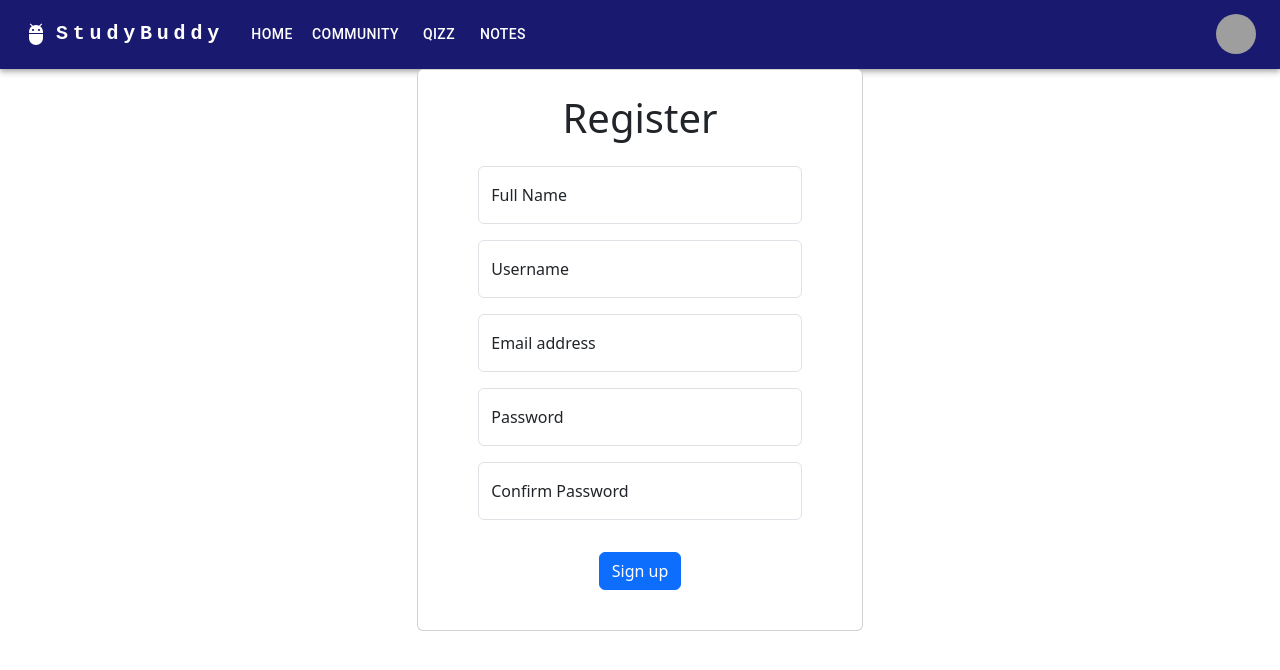
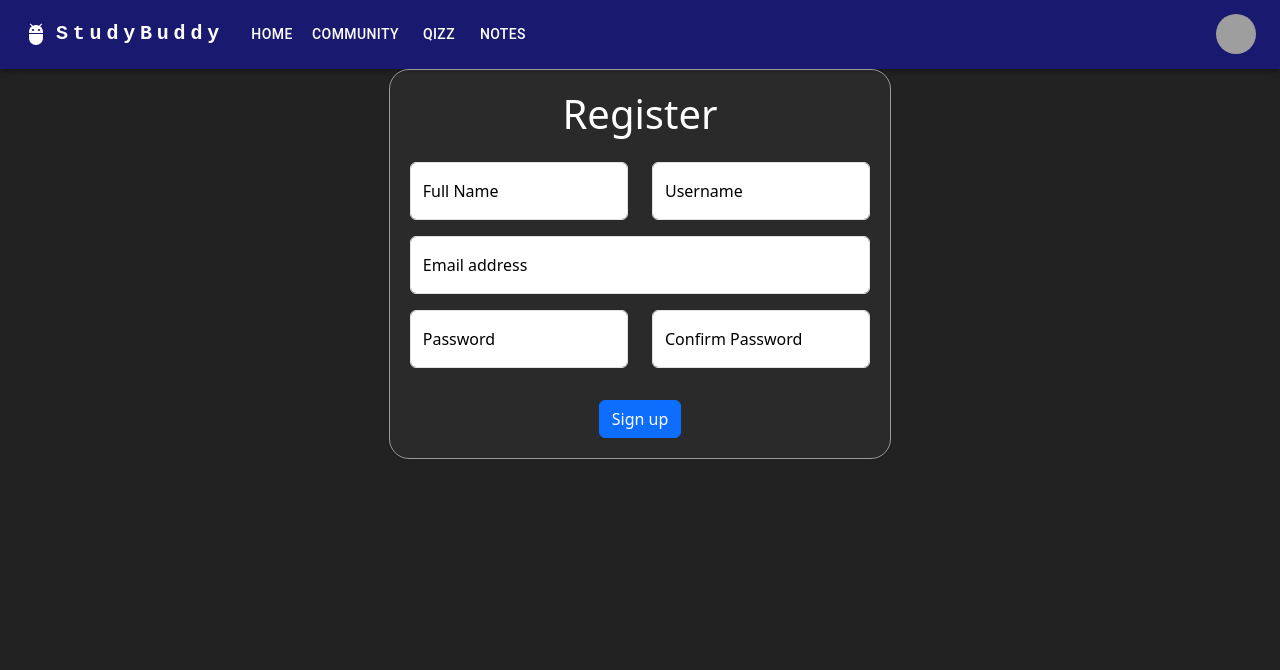
Before and after one commit to Shloka05/studybuddy, a React (Vite) app in the folder studyy/: page /register in a window 1280 px wide. Shown: the top 670 px of the page. Built offline with nearby package versions, Linux system fonts and the light colour scheme; grey boxes are pictures that could not be loaded.

Commit message:
register valid

```diff
--- a/studyy/src/App.jsx
+++ b/studyy/src/App.jsx
@@ -6,7 +6,7 @@ import Register from './pages/Register';
 
 function App() {
   return (
-    <>
+    <div style={{ backgroundColor: '#222', minHeight: '100vh' }}>
       <Navbar />
       <Router>
         <Routes>
@@ -14,7 +14,7 @@ function App() {
           <Route path="/register" element={<Register />} />
         </Routes>
       </Router>
-    </>
+    </div>
   );
 }
 
--- a/studyy/src/pages/Register.jsx
+++ b/studyy/src/pages/Register.jsx
@@ -1,39 +1,157 @@
+import { useState } from 'react';
 import FloatingLabel from 'react-bootstrap/FloatingLabel';
 import Form from 'react-bootstrap/Form';
-import { Button, Container, Row, Col, Table, Card } from 'react-bootstrap';
+import { Button, Container, Col, Row, Card } from 'react-bootstrap';
 
-const Register = () =>  {
+const Register = () => {
+  const [formData, setFormData] = useState({
+    name: '',
+    username: '',
+    email: '',
+    password: '',
+    confirmPassword: ''
+  });
+
+  const [errors, setErrors] = useState({});
+
+  const handleChange = (e) => {
+    const { id, value } = e.target;
+    setFormData({ ...formData, [id]: value });
+  };
+
+  const validate = () => {
+    let valid = true;
+    const newErrors = {};
+
+    if (!formData.name.trim()) {
+      newErrors.name = 'Full Name is required.';
+      valid = false;
+    }
+
+    if (!formData.username.trim()) {
+      newErrors.username = 'Username is required.';
+      valid = false;
+    }
+
+    const emailRegex = /^[^\s@]+@[^\s@]+\.[^\s@]+$/;
+    if (!formData.email.trim()) {
+      newErrors.email = 'Email is required.';
+      valid = false;
+    } else if (!emailRegex.test(formData.email)) {
+      newErrors.email = 'Invalid email address.';
+      valid = false;
+    }
+
+    if (!formData.password) {
+      newErrors.password = 'Password is required.';
+      valid = false;
+    } else if (formData.password.length < 6) {
+      newErrors.password = 'Password must be at least 6 characters long.';
+      valid = false;
+    }
+
+    if (!formData.confirmPassword) {
+      newErrors.confirmPassword = 'Please confirm your password.';
+      valid = false;
+    } else if (formData.password !== formData.confirmPassword) {
+      newErrors.confirmPassword = 'Passwords do not match.';
+      valid = false;
+    }
+
+    setErrors(newErrors);
+    return valid;
+  };
+
+  const handleSubmit = (e) => {
+    e.preventDefault();
+    if (validate()) {
+      console.log('Form submitted successfully:', formData);
+    }
+  };
+
   return (
-    <>
-    <Container>
-        <Card className='mx-auto my-8' style={{ width: '40%' }}>
-            <h1 className='text-center mt-4'>Register</h1>
-            <Col md={4} className='m-auto' style={{ width: '80%' }}>
-                <FloatingLabel controlId="name" label="Full Name" className="m-3">
-                    <Form.Control type="input" placeholder="First and Last Name" />
+    <Container fluid className="m-20">
+      <Card className="mx-auto shadow-sm" style={{ width: '40%', padding: '20px', backgroundColor: '#cccccc0c', color: '#fff',
+        borderRadius: '20px', border: '1px solid #999'
+       }}>
+        <h1 className="text-center mb-4">Register</h1>
+        <Col md={12} className="m-auto" style={{ color: '#000' }}>
+          <form onSubmit={handleSubmit}>
+            <Row>
+              <Col md={6}>
+                <FloatingLabel controlId="name" label="Full Name" className="mb-3">
+                  <Form.Control
+                    type="text"
+                    placeholder="First and Last Name"
+                    value={formData.name}
+                    onChange={handleChange}
+                    isInvalid={!!errors.name}
+                  />
+                  <Form.Control.Feedback type="invalid">{errors.name}</Form.Control.Feedback>
                 </FloatingLabel>
-                <FloatingLabel controlId="uname" label="Username" className="m-3">
-                    <Form.Control type="input" placeholder="Username" />
+              </Col>
+              <Col md={6}>
+                <FloatingLabel controlId="username" label="Username" className="mb-3">
+                  <Form.Control
+                    type="text"
+                    placeholder="Username"
+                    value={formData.username}
+                    onChange={handleChange}
+                    isInvalid={!!errors.username}
+                  />
+                  <Form.Control.Feedback type="invalid">{errors.username}</Form.Control.Feedback>
                 </FloatingLabel>
-                <FloatingLabel controlId="email" label="Email address" className="m-3">
-                    <Form.Control type="email" placeholder="name@example.com" />
+              </Col>
+            </Row>
+
+            <FloatingLabel controlId="email" label="Email address" className="mb-3">
+              <Form.Control
+                type="email"
+                placeholder="name@example.com"
+                value={formData.email}
+                onChange={handleChange}
+                isInvalid={!!errors.email}
+              />
+              <Form.Control.Feedback type="invalid">{errors.email}</Form.Control.Feedback>
             </FloatingLabel>
-                <FloatingLabel controlId="pw" label="Password" className="m-3">
-                    <Form.Control type="password" placeholder="Password" />
+
+            <Row className="mb-3">
+              <Col md={6}>
+                <FloatingLabel controlId="password" label="Password" className="mb-3">
+                  <Form.Control
+                    type="password"
+                    placeholder="Password"
+                    value={formData.password}
+                    onChange={handleChange}
+                    isInvalid={!!errors.password}
+                  />
+                  <Form.Control.Feedback type="invalid">{errors.password}</Form.Control.Feedback>
                 </FloatingLabel>
-                <FloatingLabel controlId="rpw" label="Confirm Password" className="m-3">
-                    <Form.Control type="password" placeholder="Confirm Password" />
+              </Col>
+              <Col md={6}>
+                <FloatingLabel controlId="confirmPassword" label="Confirm Password" className="mb-3">
+                  <Form.Control
+                    type="password"
+                    placeholder="Confirm Password"
+                    value={formData.confirmPassword}
+                    onChange={handleChange}
+                    isInvalid={!!errors.confirmPassword}
+                  />
+                  <Form.Control.Feedback type="invalid">{errors.confirmPassword}</Form.Control.Feedback>
                 </FloatingLabel>
-                <div className="d-flex justify-content-center mb-4">
-                    <Button variant="primary" type="submit" className='m-3'>
+              </Col>
+            </Row>
+
+            <div className="d-flex justify-content-center">
+              <Button variant="primary" type="submit">
                 Sign up
               </Button>
             </div>
+          </form>
         </Col>
       </Card>
     </Container>
-    </>
   );
-}
+};
 
 export default Register;
```
Lines whose indentation alone changed are shown as unchanged.
